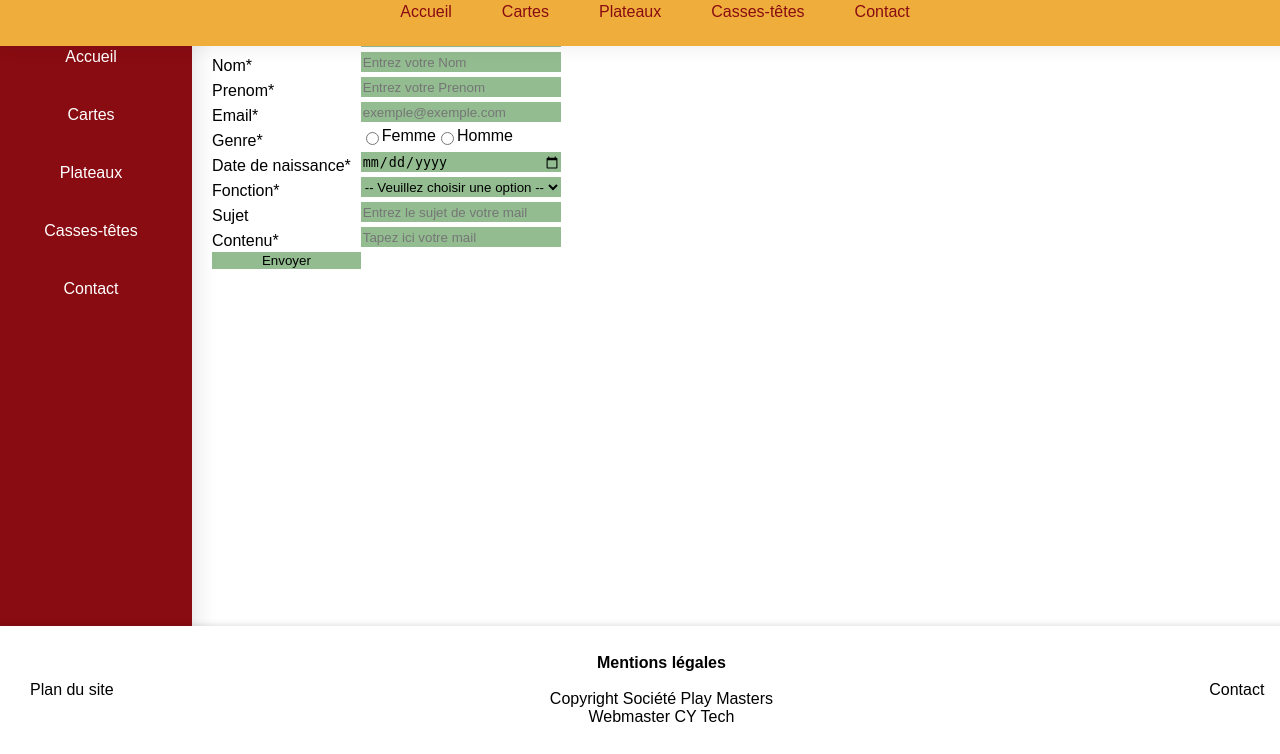
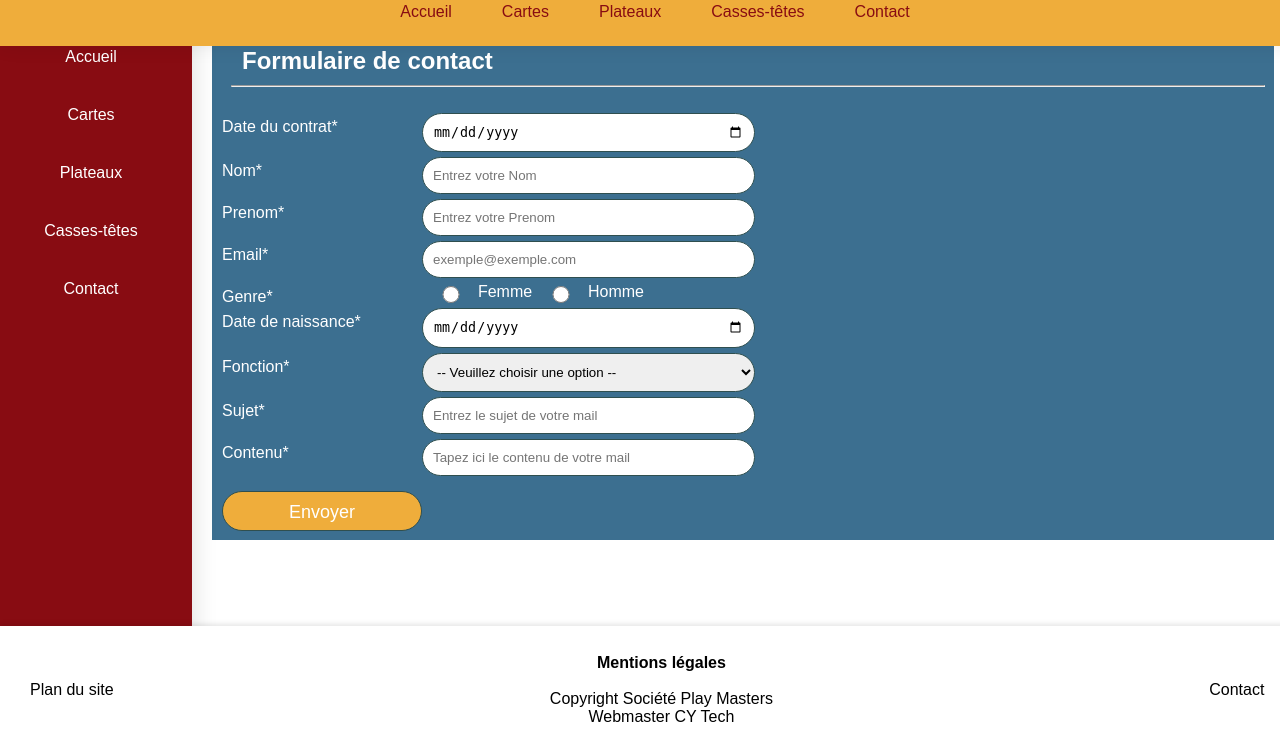
Before and after one commit to tomlachenaud/Projet-Dev-Web, a PHP site: page /contact.php in a window 1280 px wide. Shown: the part 126-880 px from the top of the page. Run offline with PHP 8.4, Linux system fonts and the light colour scheme; some libraries are stand-ins or nearby versions.

Commit message:
Add files via upload

```diff
--- a/cartes.php
+++ b/cartes.php
@@ -47,8 +47,8 @@
         <div class="middle-section section">
             <h1 style="text-align: center;">Jeu de Cartes</h1> <!-- Titre de la page -->
             <table border="1" align="center" width="80%" height="300">
-                <tr>
-                    <td class="test">Images</td>
+                <tr class="titres">
+                    <td>Images</td>
                     <td>Référence</td>
                     <td>Description</td>
                     <td>Prix</td>
--- a/cassestetes.php
+++ b/cassestetes.php
@@ -47,7 +47,7 @@
         <div class="middle-section section">
             <h1 style="text-align: center;">Jeu de Casses Têtes</h1> <!-- Titre de la page -->
             <table border="1" align="center" width="80%" height="300">
-                <tr>
+                <tr class="titres">
                     <td>Images</td>
                     <td>Références</td>
                     <td>Description</td>
--- a/contact.css
+++ b/contact.css
@@ -1,11 +1,13 @@
-.Titre{
-    text-align: center;
+.sex{
+  display: flex; /* Affiche les éléments sur la même ligne */
+  color: #fff;
 }
 
-.sex{
-    display: flex; /* Affiche les éléments sur la même ligne */
+.formulaire {
+  background-color: #3c6f90;
+  padding-left: 10px;
+}
 
-}
 form {
     display: grid;
     grid-template-columns:repeat(2,max-content);
@@ -17,6 +19,7 @@ form {
   margin-top: 5px; /* Espacement pour rendre l'apparence plus aérée */
   margin-right: 10px;
   margin-bottom: 2px;
+  color: #fff;
 }
 
 /* Stylisez les inputs pour qu'ils occupent tout l'espace restant */
@@ -24,12 +27,37 @@ form {
   box-sizing: border-box;
   margin-bottom: 5px;
   border-style: none;
-    background-color: rgba(97, 158, 94, 0.677);
+  width: 150%;
+  padding: 10px;
+  border: 1px solid #2F4F4F;
+  border-radius: 20px;
   /* Inclut la largeur de la bordure et du padding dans la largeur totale */
 }
 
+.full-width-line {
+  width: calc(100% - 20px); /* Largeur de la ligne, ajustée pour raccourcir sur les bords */
+  margin-top: -10px; /* Ajustez la valeur pour contrôler la distance entre la ligne et le texte */
+  color: #182f3d;
+}
 
+.texteform { /* Mise en forme du texte */
+  color: #fff;
+  margin-left: 20px;
+}
 
 .erreur{
   color: red;
 }
+
+.boutonEnvoyer { /* Mise en forme du bouton Se connecter */
+  background-color: #efad3b;
+  border-radius: 20px;
+  font-size: 18px;
+  color: #fff;
+  height: 40px;
+  width: 200px;
+}
+
+.small-margin {
+  margin-bottom: 10px; /* Ajoute un espace de 10 pixels après le titre */
+}
--- a/contact.php
+++ b/contact.php
@@ -59,6 +59,7 @@ use PHPMailer\PHPMailer\Exception;
         <link rel="stylesheet" href="contact.css">
         <link rel="stylesheet" type="text/css" href="index.css">
         <link rel="stylesheet" type="text/css" href="jeux.css">
+        <link rel="stylesheet" type="text/css" href="contact.css">
         <title>Contact</title>
         <script src="contact.js"></script>
 
@@ -66,19 +67,21 @@ use PHPMailer\PHPMailer\Exception;
     <body>
     <div class="top-section section">
             <div class="logo">
-                <img src="CYTech.png"> <!--Permet d'afficher le logo du site-->
+                <img src="img/logo.png"> <!--Permet d'afficher le logo du site-->
             </div>
             <div class="titre">
                 <h1>Société Play Masters</h1>
             </div>
             <div class="right-items">
-                <a href="connexion.php" class="link"><div class="connexion">Se connecter</div></a>
-                <a href="#" onclick="redirectionPanier()" class="link">
-                    <div class="panier">Panier</div>
+                <a href="connexion.php" onmouseover="changeImage('connexion','img/user.png')" onmouseout="changeImage('connexion', 'img/userBlack.png')">
+                    <img src="img/userBlack.png" class="connexion" id="connexion" style="width: 38px; ">
+                </a>
+                <a href="panier.php" onmouseover="changeImage('panier','img/panier.png')" onmouseout="changeImage('panier', 'img/panierNoir.png')" onclick="redirectionPanier()">
+                    <img src="img/panierNoir.png" class="panier" id="panier" style="width: 40px; ">
                 </a>
             </div>
             <div class="menu1">
-                <a href="index.php" class="link"><div class="index">Accueil</div></a>
+                <a href="index.html" class="link"><div class="index">Accueil</div></a>
                 <a href="cartes.php" class="link"><div class="cartes">Cartes</div></a>
                 <a href="plateaux.php" class="link"><div class="plateaux">Plateaux</div></a>
                 <a href="cassesTetes.php" class="link"><div class="cassesTetes">Casses-têtes</div></a>
@@ -88,7 +91,7 @@ use PHPMailer\PHPMailer\Exception;
 
         <div class="bandeau-gauche section">
             <div class="menu2">
-                <a href="index.php" class="link"><div class="index">Accueil</div></a>
+                <a href="index.html" class="link"><div class="index">Accueil</div></a>
                 <a href="cartes.php" class="link"><div class="cartes">Cartes</div></a>
                 <a href="plateaux.php" class="link"><div class="plateaux">Plateaux</div></a>
                 <a href="cassesTetes.php" class="link"><div class="cassesTetes">Casses-têtes</div></a>
@@ -96,10 +99,11 @@ use PHPMailer\PHPMailer\Exception;
             </div>
         </div>
         <div class="middle-section section">
-        <div class="Titre">
-            Demande de Contact
-        </div>
-        <div class="corps">
+            <div class="formulaire">
+                <br> <!-- Ajoute une ligne vide -->
+                <h2 class="texteform">Formulaire de contact</h2>
+                <hr class="full-width-line">
+                <br> <!-- Ajoute une ligne vide -->
                 <form id="contactForm" method="POST" action="<?php echo htmlspecialchars($_SERVER["PHP_SELF"]); ?>" >
                     <label for="Date_du_contrat">Date du contrat*</label>
                     <input type="date" name="Date_du_contrat">
@@ -120,15 +124,19 @@ use PHPMailer\PHPMailer\Exception;
                     <label for="Fonction">Fonction*</label>
                     <select id="Fonction" name="Fonction">
                         <option value="-- Veuillez choisir une option --">-- Veuillez choisir une option --</option>
-        <option value="Enseignant">Enseignan*t</option>
+                        <option value="Enseignant">Enseignant</option>
                     </select>
-    <label for="Sujet">Sujet</label>
+                    <label for="Sujet">Sujet*</label>
                     <input type="text"  name="Sujet" placeholder="Entrez le sujet de votre mail">
                     <label for="Contenu">Contenu*</label>
-    <input type="text"  name="Contenu" placeholder="Tapez ici votre mail">
-    <input type="submit" value="Envoyer">
+                    <input type="text"  name="Contenu" placeholder="Tapez ici le contenu de votre mail">
+                    <div>
+                        <div class="small-margin"></div>
+                        <input type="submit" value="Envoyer" class="boutonEnvoyer">
+                    </div>
                 </form>
                 <div class="erreur"id="erreur"></div>
+                <br> <!-- Ajoute une ligne vide -->
             </div>
         </div>
     <div class="bottom-section section ">
@@ -152,5 +160,9 @@ use PHPMailer\PHPMailer\Exception;
 
             window.location.href = `panier.php?quantite_puzzle=${quantite_puzzle}&quantite_cube=${quantite_cube}&quantite_escape=${quantite_escape}&quantite_puzzler=${quantite_puzzler}&quantite_holmes=${quantite_holmes}`;
         }
+
+        function changeImage(id, newSrc) {
+            document.getElementById(id).src = newSrc;
+        }
     </script>
 </html>
--- a/jeux.css
+++ b/jeux.css
@@ -52,3 +52,8 @@ td {
     margin-left: 20%; /* Taille de la marge gauche */
     margin-right: 20%; /* Taille de la marge à droite */
 }
+
+.titres {
+    background-color: #880c12;
+    color: #fff;
+}
--- a/plateaux.php
+++ b/plateaux.php
@@ -47,7 +47,7 @@
         <div class="middle-section section">
             <h1 style="text-align: center;">Jeu de Plateaux</h1> <!-- Titre de la page -->
             <table border="1" align="center" width="80%" height="300">
-                <tr>
+                <tr class="titres">
                     <td>Images</td>
                     <td>Références</td>
                     <td>Description</td>
```
Lines whose indentation alone changed are shown as unchanged.
